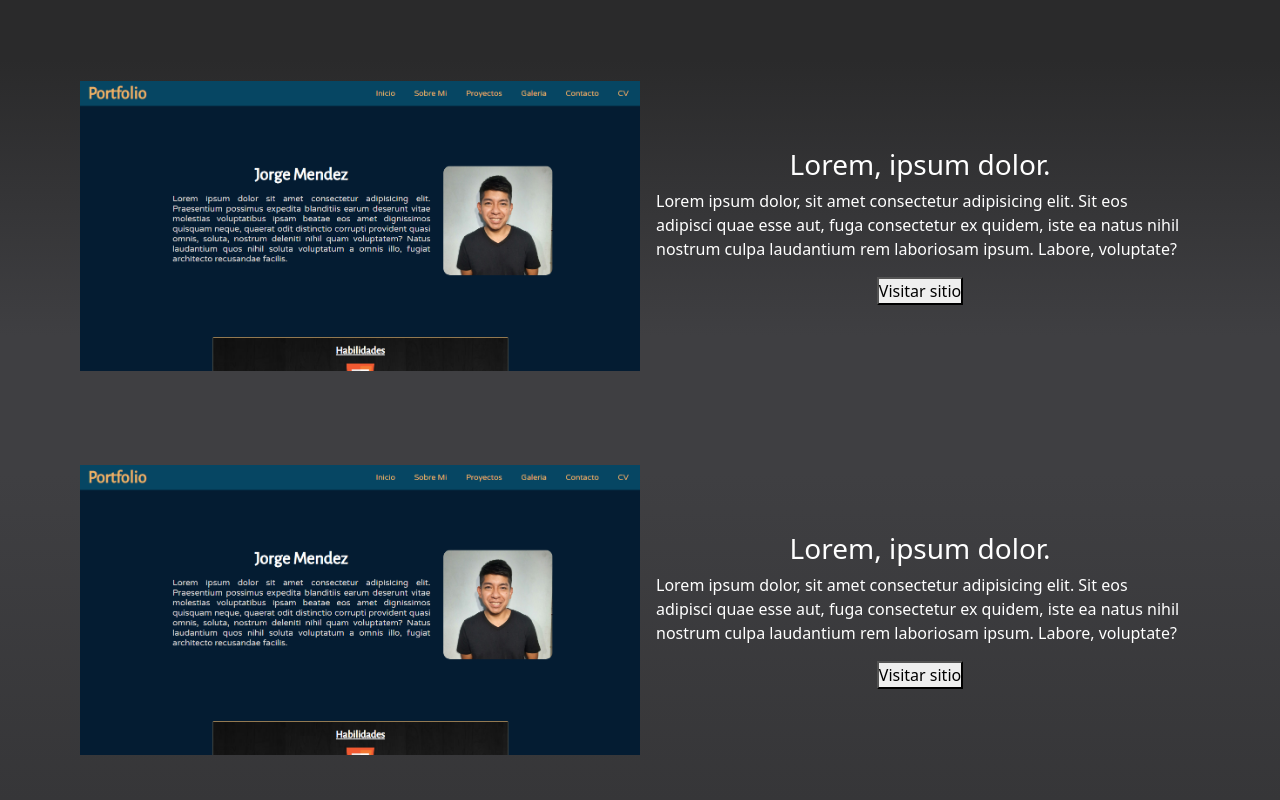
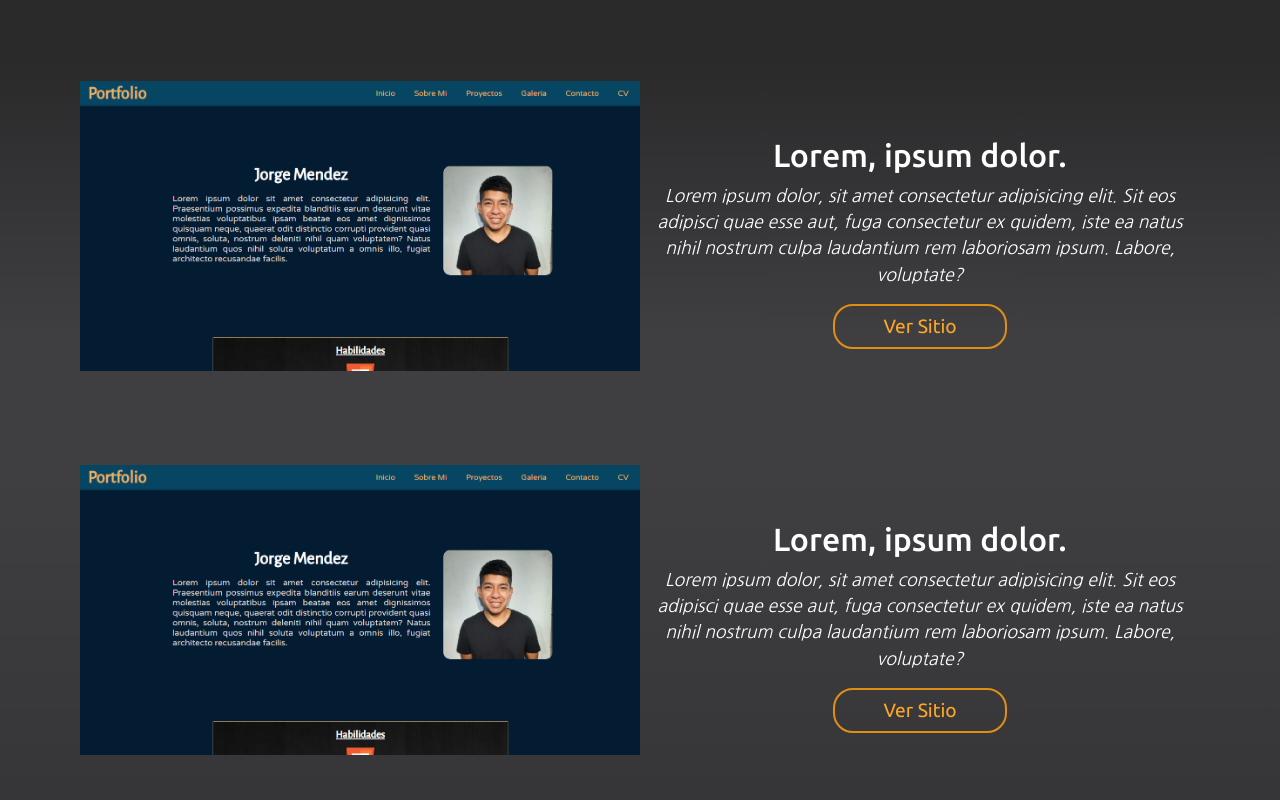
Before and after one commit to jorge088/Portfolio, a plain HTML site: page index.html in a window 1280 px wide. Shown: the part 1800-2600 px from the top of the page. Drawn offline with nearby package versions, Linux system fonts and the light colour scheme.

Commit message:
Agrego proyectos

```diff
--- a/index.html
+++ b/index.html
@@ -143,29 +143,34 @@
                 <div class="projects__item__description col-sm-12 col-md-12 col-lg-6">
                     <h3 class="projects__item__description__title">Lorem, ipsum dolor.</h3>
                     <p class="projects__item__description__comment">Lorem ipsum dolor, sit amet consectetur adipisicing elit. Sit eos adipisci quae esse aut, fuga consectetur ex quidem, iste ea natus nihil nostrum culpa laudantium rem laboriosam ipsum. Labore, voluptate?</p>
-                    <button>Visitar sitio</button>
+                    <a href="#" class="projects__item__description__button">
+                        <span>Ver Sitio</span>
+                    </a>
                 </div>
             </div>
-
             <div class="row col-sm-12 col-md-12 col-lg-12 projects__item">
                 <div class="projects__item__image col-sm-12 col-md-12 col-lg-6 ">
                 </div>
                 <div class="projects__item__description col-sm-12 col-md-12 col-lg-6">
                     <h3 class="projects__item__description__title">Lorem, ipsum dolor.</h3>
                     <p class="projects__item__description__comment">Lorem ipsum dolor, sit amet consectetur adipisicing elit. Sit eos adipisci quae esse aut, fuga consectetur ex quidem, iste ea natus nihil nostrum culpa laudantium rem laboriosam ipsum. Labore, voluptate?</p>
-                    <button>Visitar sitio</button>
+                    <a href="#" class="projects__item__description__button">
+                        <span>Ver Sitio</span>
+                    </a>
                 </div>
             </div>
-
             <div class="row col-sm-12 col-md-12 col-lg-12 projects__item">
                 <div class="projects__item__image col-sm-12 col-md-12 col-lg-6 ">
                 </div>
                 <div class="projects__item__description col-sm-12 col-md-12 col-lg-6">
                     <h3 class="projects__item__description__title">Lorem, ipsum dolor.</h3>
                     <p class="projects__item__description__comment">Lorem ipsum dolor, sit amet consectetur adipisicing elit. Sit eos adipisci quae esse aut, fuga consectetur ex quidem, iste ea natus nihil nostrum culpa laudantium rem laboriosam ipsum. Labore, voluptate?</p>
-                    <button>Visitar sitio</button>
+                    <a href="#" class="projects__item__description__button">
+                        <span>Ver Sitio</span>
+                    </a>
                 </div>
             </div>
+
 
         </div>
     </section>
--- a/scss/style.scss
+++ b/scss/style.scss
@@ -64,6 +64,7 @@ html{
 }
 .max-width{
     padding: 0 80px;
+    margin: 0;
 }
 /* ---------------NAV------------------- */
 .header{
@@ -223,8 +224,6 @@ html{
             }
         }
     }
-
-
 }
 
 /* ---------------END ABOUT ME-------------------- */
@@ -233,7 +232,6 @@ html{
     text-align: center;
     padding-top: 3em ;
     color: #FFF;
-
 }
 .projects{
     font-size: 16px;
@@ -255,6 +253,31 @@ html{
             align-items: center;
             justify-content: center;
             padding: 1em;
+            &__title{
+                font-size: 2em;
+                font-family: 'Ubuntu', sans-serif;
+                margin-top: 1em;
+            }
+            &__comment{
+                font-family: 'Nanum Gothic', sans-serif;
+                font-style: oblique;
+                font-size: 1.1em;
+                text-align:center;
+            }
+            &__button{
+                text-decoration: none;
+                font-family: 'Ubuntu', sans-serif;
+                color: #ffa724;
+                font-size: 1.2em;
+                padding: .3em 2.5em;
+                border: 2px solid #e08f15;
+                border-radius: 20px;
+                transition: .5s ease all;
+                &:hover{
+                    color: #FFF;
+                    background-color: #e08f15;
+                }
+            }
         }
     }
 }
@@ -343,6 +366,18 @@ html{
 
         }
     }
+    .projects{
+        font-size: 14px;
+        &__item{
+            margin: 0;
+            &__image{
+                background-position:bottom;
+                height: 18em;
+                padding: 0;
+
+            }
+        }
+    }
     .footer{
         font-size: 14px;
     }
```
Also changed, not shown: css/style.css, 1 other file.
